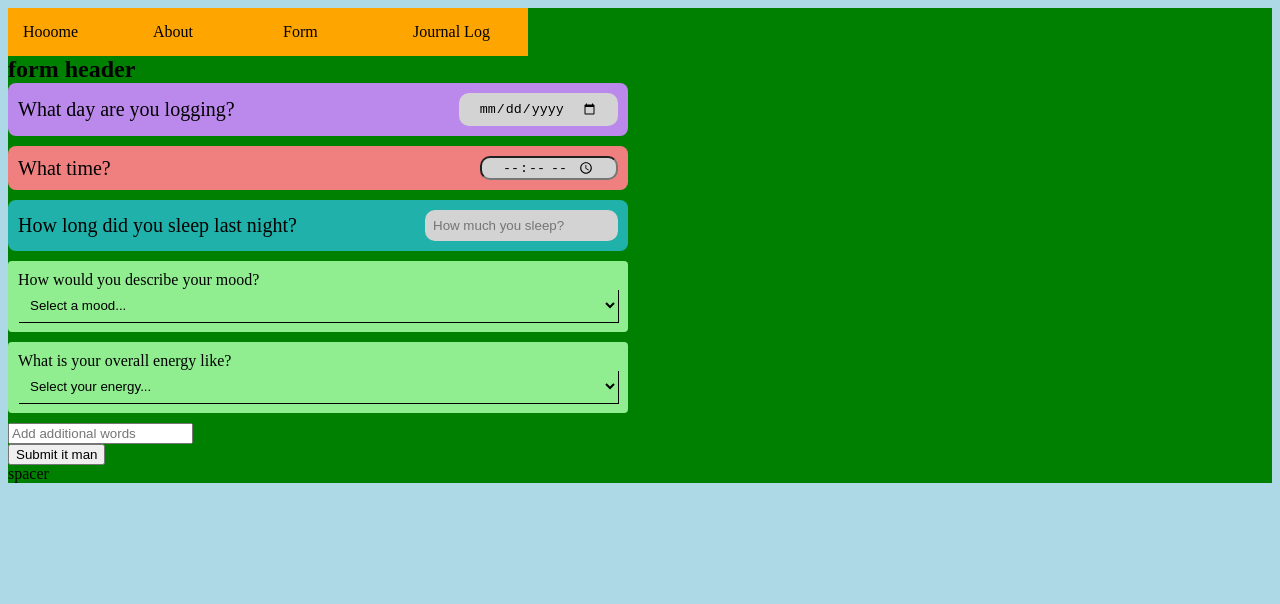
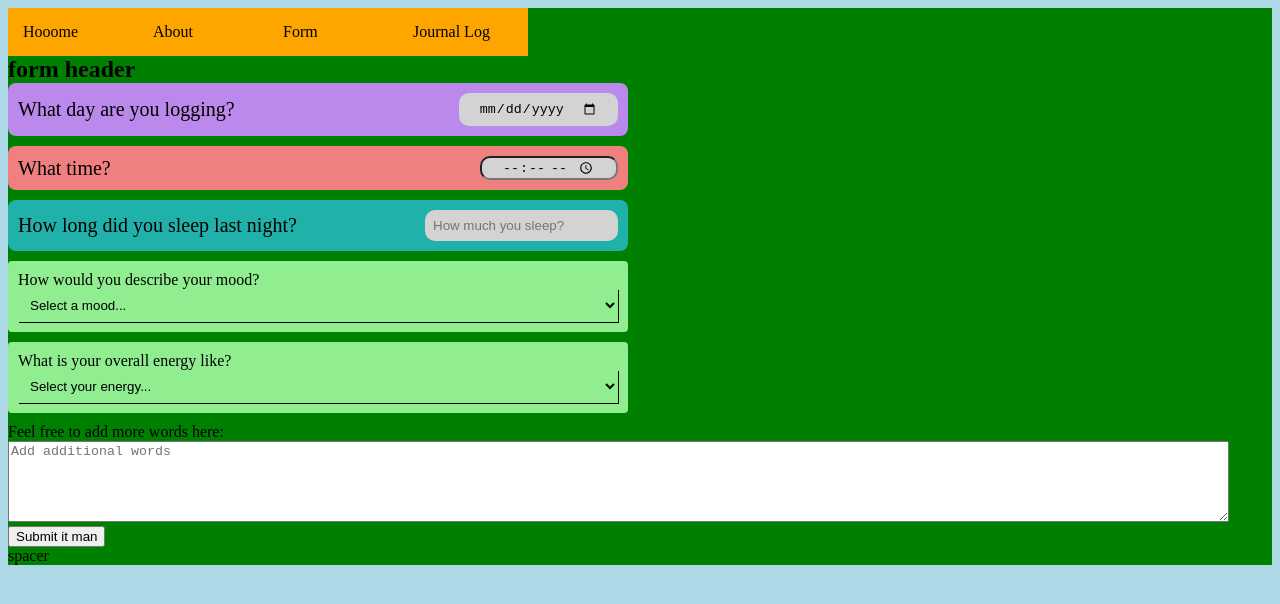
Before and after one commit to gecitgit/phase-2-project, a React (Create React App) app: page /form in a window 1280 px wide. Shown: the top 604 px of the page. Built offline with nearby package versions, Linux system fonts and the light colour scheme.

Commit message:
Adjusted language to switch JS to JSX

```diff
--- a/src/components/Form.js
+++ b/src/components/Form.js
@@ -1,6 +1,10 @@
 import React, { useState } from "react";
+import { useNavigate } from "react-router-dom";
+
 
 function Form(){
+
+    const navigate = useNavigate();
 
     const [formData, setFormData] = useState({
         day: "",
@@ -39,8 +43,9 @@ function Form(){
                 energy: formData.energy,
                 notes: formData.notes,
             }),
-        });
+        }) .then(() => navigate("/log"))
     }
+
 
     function setDayOfWeek(e) {
         const date = new Date(e.target.value);
@@ -99,10 +104,11 @@ function Form(){
                         <option value="numb">Numb</option>
                     </select>
                 </div>
-                <div>
-                    <input type="text" name="notes" placeholder="Add additional words" value={formData.notes} onChange={handleChange}/>
+                <div className="noteWrapper">
+                    <label htmlFor="notes">Feel free to add more words here:</label>
+                    <textarea type="text" name="notes" placeholder="Add additional words" rows="5" cols="150" value={formData.notes} onChange={handleChange}/>
                 </div>
-                <input type="submit" value="Submit it man" />
+                <input id="formSubmit" type="submit" value="Submit it man" />
                 <p>spacer</p>
             </form>
         </div>
```
